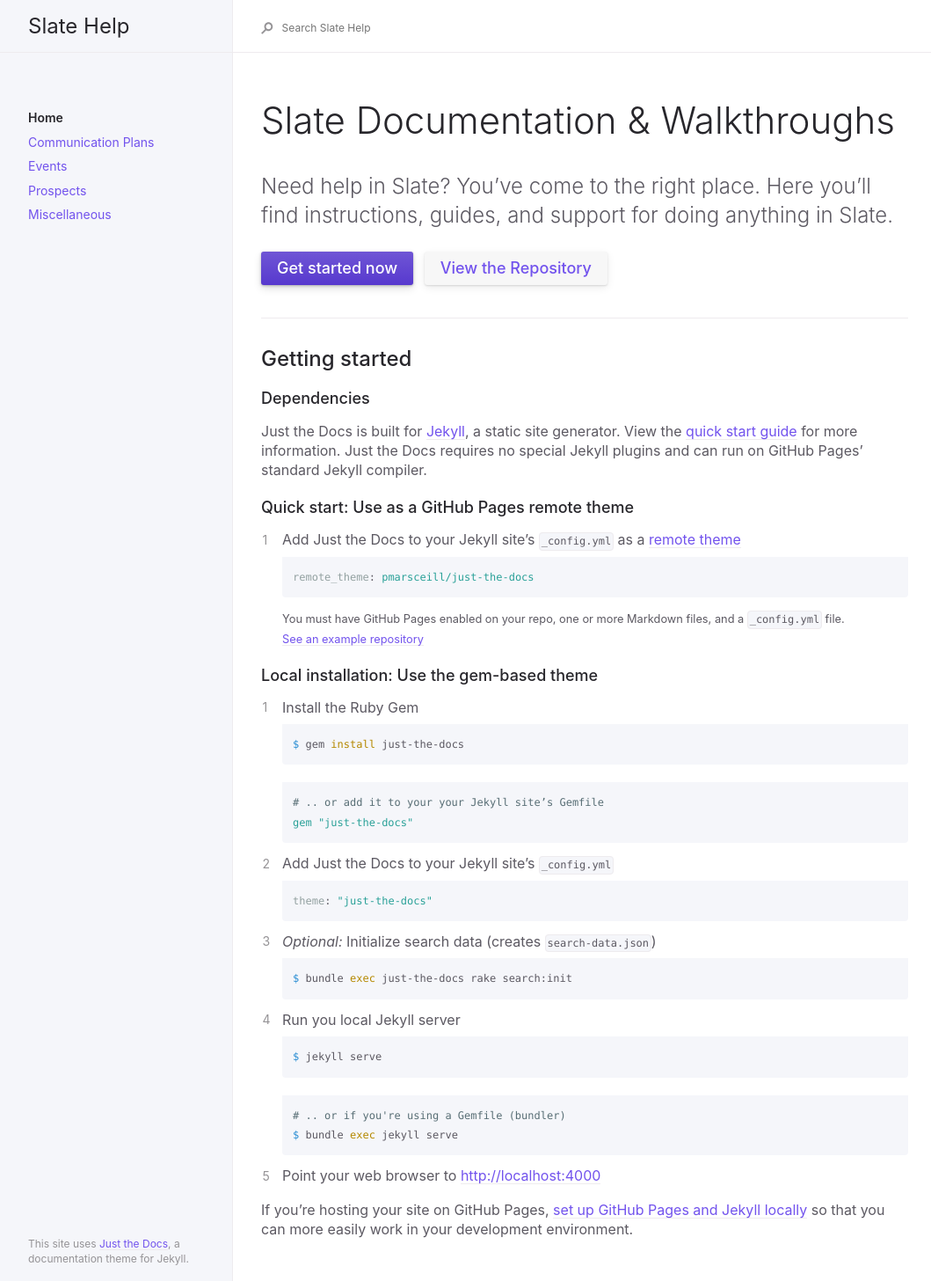
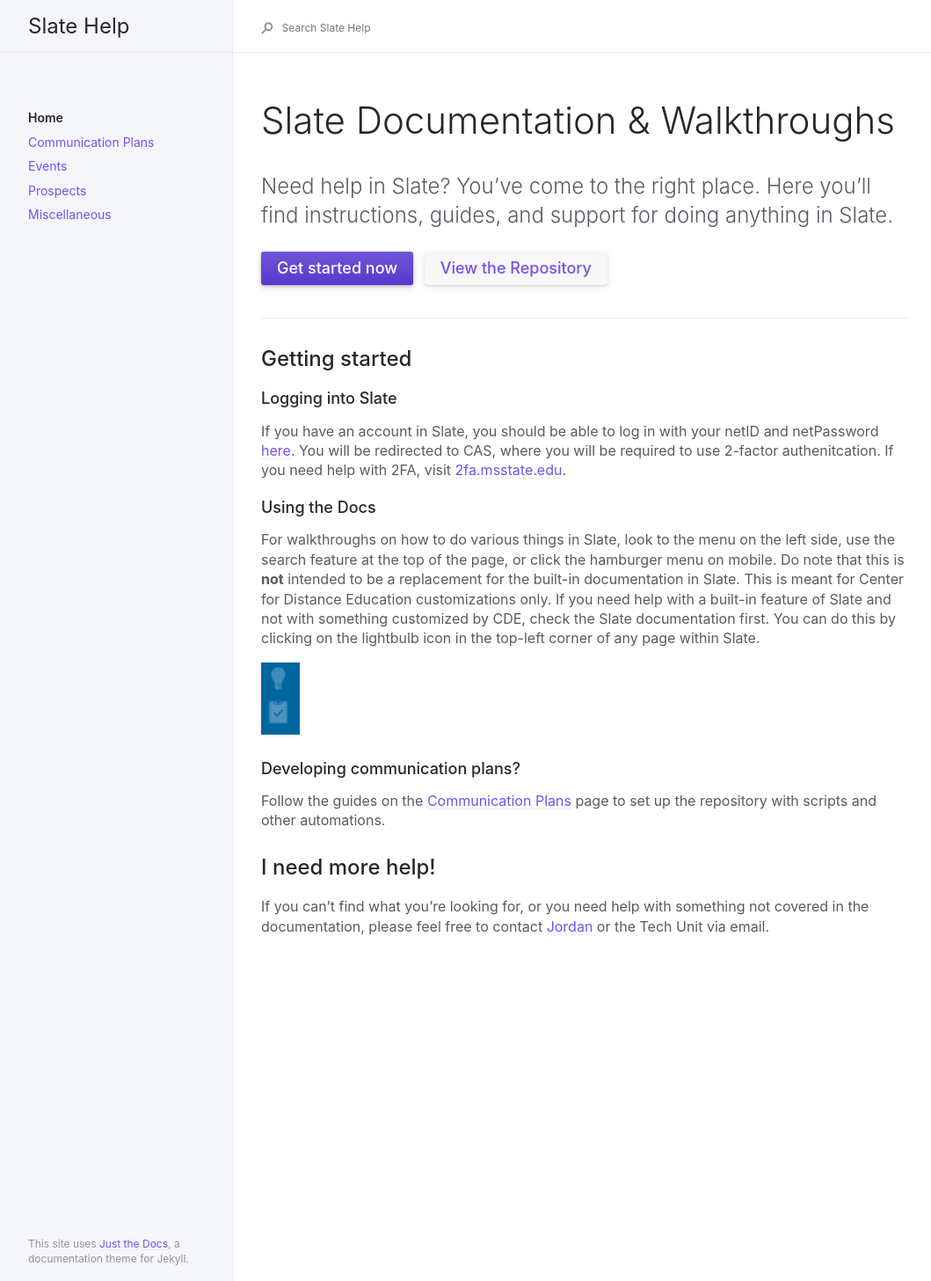
Before and after one commit to oretoise/docs, a Jekyll site: the page built from index.md, in a window 1280 px wide. Shown: the whole page at 88% size, without its empty margins (91-1150 px from the left). Built offline with Jekyll 4.4.1, drawn with Linux system fonts in a browser that asks for light colours.

Commit message:
Homepage

````diff
--- a/index.md
+++ b/index.md
@@ -18,44 +18,16 @@ Need help in Slate? You've come to the right place. Here you'll find instruction
 
 ## Getting started
 
-### Dependencies
+### Logging into Slate
+If you have an account in Slate, you should be able to log in with your netID and netPassword [here](https://goto.msstate.edu/manage). You will be redirected to CAS, where you will be required to use 2-factor authenitcation. If you need help with 2FA, visit [2fa.msstate.edu](https://2fa.msstate.edu/start).
 
-Just the Docs is built for [Jekyll](https://jekyllrb.com), a static site generator. View the [quick start guide](https://jekyllrb.com/docs/) for more information. Just the Docs requires no special Jekyll plugins and can run on GitHub Pages' standard Jekyll compiler.
+### Using the Docs
+For walkthroughs on how to do various things in Slate, look to the menu on the left side, use the search feature at the top of the page, or click the hamburger menu on mobile. Do note that this is **not** intended to be a replacement for the built-in documentation in Slate. This is meant for Center for Distance Education customizations only. If you need help with a built-in feature of Slate and not with something customized by CDE, check the Slate documentation first. You can do this by clicking on the lightbulb icon in the top-left corner of any page within Slate.
 
-### Quick start: Use as a GitHub Pages remote theme
+![Slate Scholar]({{site.url}}{{site.baseurl}}/assets/images/slate_scholar.png)
 
-1. Add Just the Docs to your Jekyll site's `_config.yml` as a [remote theme](https://blog.github.com/2017-11-29-use-any-theme-with-github-pages/)
-```yaml
-remote_theme: pmarsceill/just-the-docs
-```
-<small>You must have GitHub Pages enabled on your repo, one or more Markdown files, and a `_config.yml` file. [See an example repository](https://github.com/pmarsceill/jtd-remote)</small>
+### Developing communication plans?
+Follow the guides on the [Communication Plans](/docs/comm-plans/) page to set up the repository with scripts and other automations.
 
-### Local installation: Use the gem-based theme
-
-1. Install the Ruby Gem
-```bash
-$ gem install just-the-docs
-```
-```yaml
-# .. or add it to your your Jekyll site’s Gemfile
-gem "just-the-docs"
-```
-2. Add Just the Docs to your Jekyll site’s `_config.yml`
-```yaml
-theme: "just-the-docs"
-```
-3. _Optional:_ Initialize search data (creates `search-data.json`)
-```bash
-$ bundle exec just-the-docs rake search:init
-```
-3. Run you local Jekyll server
-```bash
-$ jekyll serve
-```
-```bash
-# .. or if you're using a Gemfile (bundler)
-$ bundle exec jekyll serve
-```
-4. Point your web browser to [http://localhost:4000](http://localhost:4000)
-
-If you're hosting your site on GitHub Pages, [set up GitHub Pages and Jekyll locally](https://help.github.com/en/articles/setting-up-your-github-pages-site-locally-with-jekyll) so that you can more easily work in your development environment.
+## I need more help!
+If you can't find what you're looking for, or you need help with something not covered in the documentation, please feel free to contact [Jordan](mailto:jordan.scruggs@msstate.edu) or the Tech Unit via email.
````
Also changed, not shown: _docs/comm-plans/scripts/create-plan.md (+2 -0 lines), assets/images/slate_scholar.png (added).
